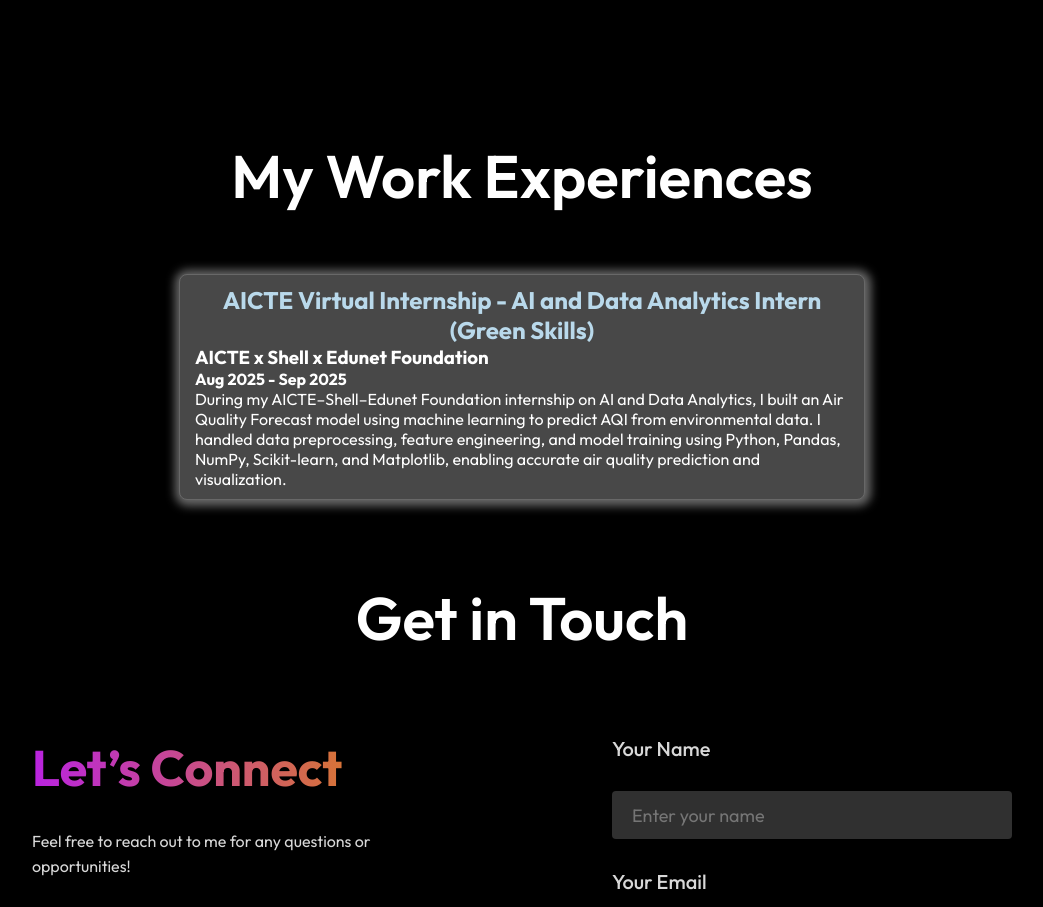
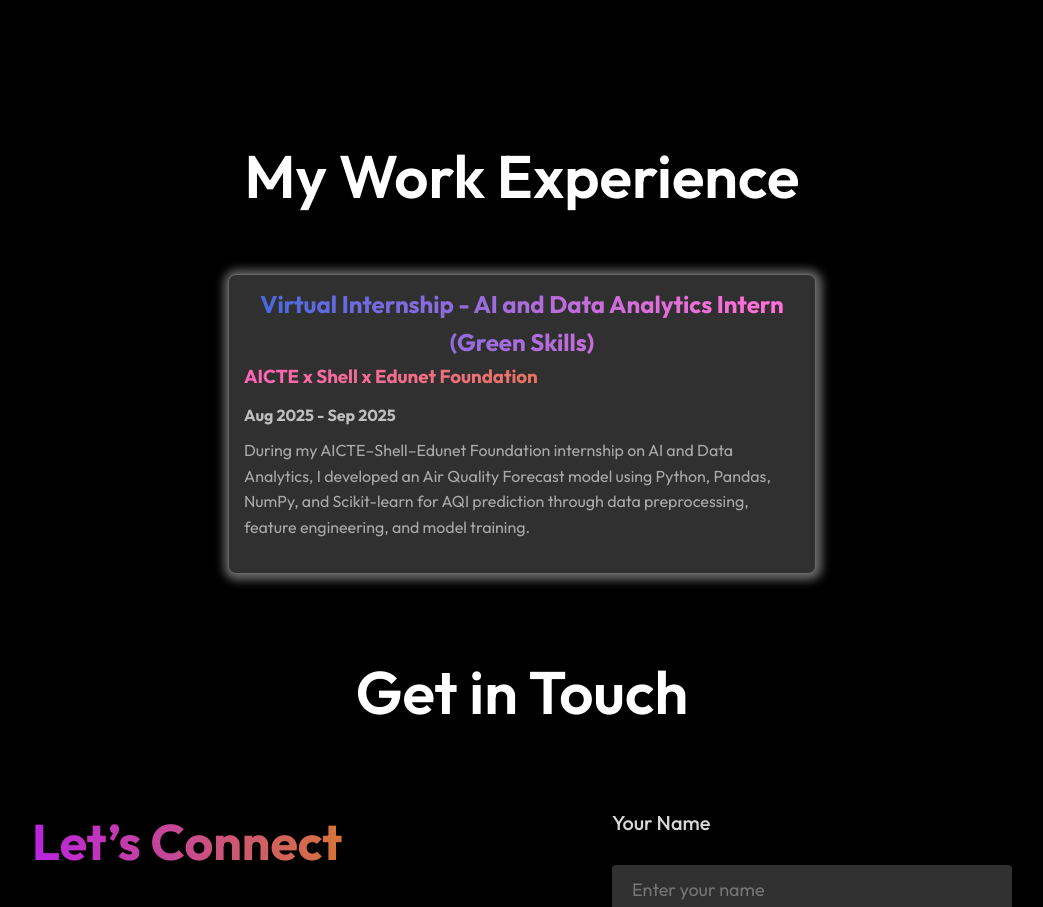
Before and after one commit to riyasingh49/Portfolio, a React (Vite) app: page / in a window 1280 px wide. Shown: the part 3960-4867 px from the top of the page, without its empty margins (118-1161 px from the left). Built offline with nearby package versions, Linux system fonts and the light colour scheme; the HTML template or start-up script is replaced by a standard one.

Commit message:
experience completed

```diff
--- a/src/components/Experience/Experience.css
+++ b/src/components/Experience/Experience.css
@@ -1,4 +1,4 @@
- .Experience{
+.Experience {
   display: flex;
   flex-direction: column;
   align-items: center;
@@ -7,36 +7,59 @@
   margin: 80px 130px;
 }
 
- .Exp-title h1{
-    /* text-align: center; */
+.Exp-title h1 {
   padding: 0px 20px;
   font-size: 60px;
   font-weight: 600;
 }
- .experience-box{
+.experience-box {
   border: 1px solid #686868;
   border-radius: 8px;
   padding: 10px 15px;
-    width: 70%;
-  background: 	#484848;
+  width: 60%;
+  background: #303030;
   box-shadow: 1px 1px 10px 5px #686868;
-  /* text-align: center; */
-
-
+  width: 60%;
+  height: 300px;
 }
 
- .experience-box:hover{
+.Exp-Intro {
+  line-height: 1.6;
+}
+
+.Exp-Intro h4 {
+  color: #bebebe;
+  weight: 100;
+}
+
+.Exp-Intro h3 {
+  background: linear-gradient(267deg, #da7c25 10%, #ff66b8 100%);
+  /* background: linear-gradient(270deg, #ff6fd8 10%, #4169E1 100%); */
+
+  background-clip: text;
+  -webkit-background-clip: text;
+  -webkit-text-fill-color: transparent;
+}
+
+.Exp-Intro p {
+  color: #a9a9a9;
+}
+
+.experience-box:hover {
   box-shadow: 1px 1px 10px 6px #686868;
   border: 1px solid #686868;
   transition: 0.3s;
   transform: scale(1.01);
 }
+.Exp-Intro h4 {
+  line-height: 2.9;
+}
+.Exp-Intro h2 {
+  text-align: center;
+  /* background: linear-gradient(267deg, #da7c25 0.36%, #b923e1 102.01%); */
+  background: linear-gradient(270deg, #ff6fd8 10%, #4169e1 100%);
 
- .Exp-Intro h2{
-    text-align: center;
-    background: #B9D9EB;
   background-clip: text;
   -webkit-background-clip: text;
   -webkit-text-fill-color: transparent;
-    /* color: #7DF9FF; */
 }
--- a/src/components/Experience/Experience.jsx
+++ b/src/components/Experience/Experience.jsx
@@ -5,17 +5,17 @@
   return (
     <div className='Experience'>
         <div className="Exp-title">
-            <h1>My Work Experiences</h1>
+            <h1>My Work Experience</h1>
         </div>
 
         <div className="experience-box">
 
 
         <div className="Exp-Intro">
-            <h2>AICTE Virtual Internship - AI and Data Analytics Intern (Green Skills) </h2>
+            <h2> Virtual Internship - AI and Data Analytics Intern (Green Skills) </h2>
             <h3>AICTE x Shell x Edunet Foundation</h3>
             <h4>Aug 2025 - Sep 2025</h4>
-            <p>During my AICTE–Shell–Edunet Foundation internship on AI and Data Analytics, I built an Air Quality Forecast model using machine learning to predict AQI from environmental data. I handled data preprocessing, feature engineering, and model training using Python, Pandas, NumPy, Scikit-learn, and Matplotlib, enabling accurate air quality prediction and visualization.</p>
+            <p>During my AICTE–Shell–Edunet Foundation internship on AI and Data Analytics, I developed an Air Quality Forecast model using Python, Pandas, NumPy, and Scikit-learn for AQI prediction through data preprocessing, feature engineering, and model training.</p>
         </div>
 
         </div>
```
Lines whose indentation alone changed are shown as unchanged.
